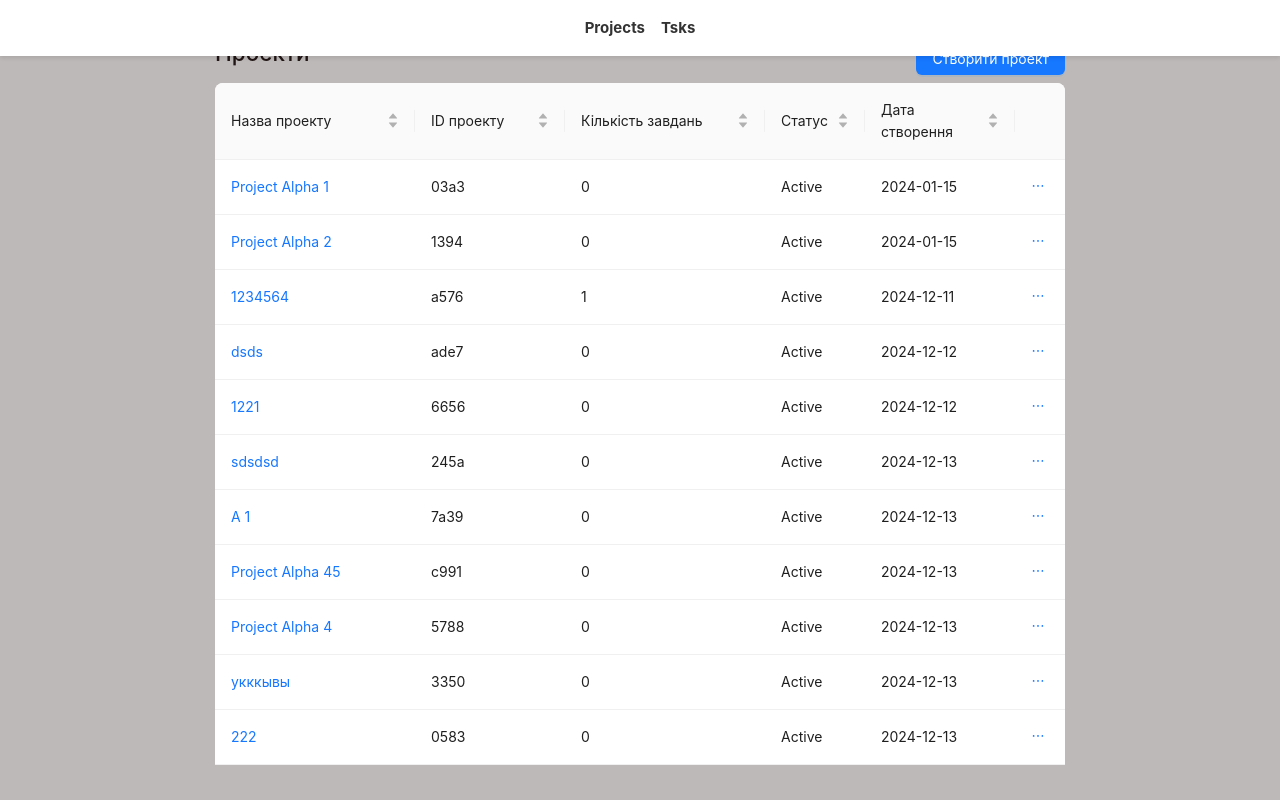
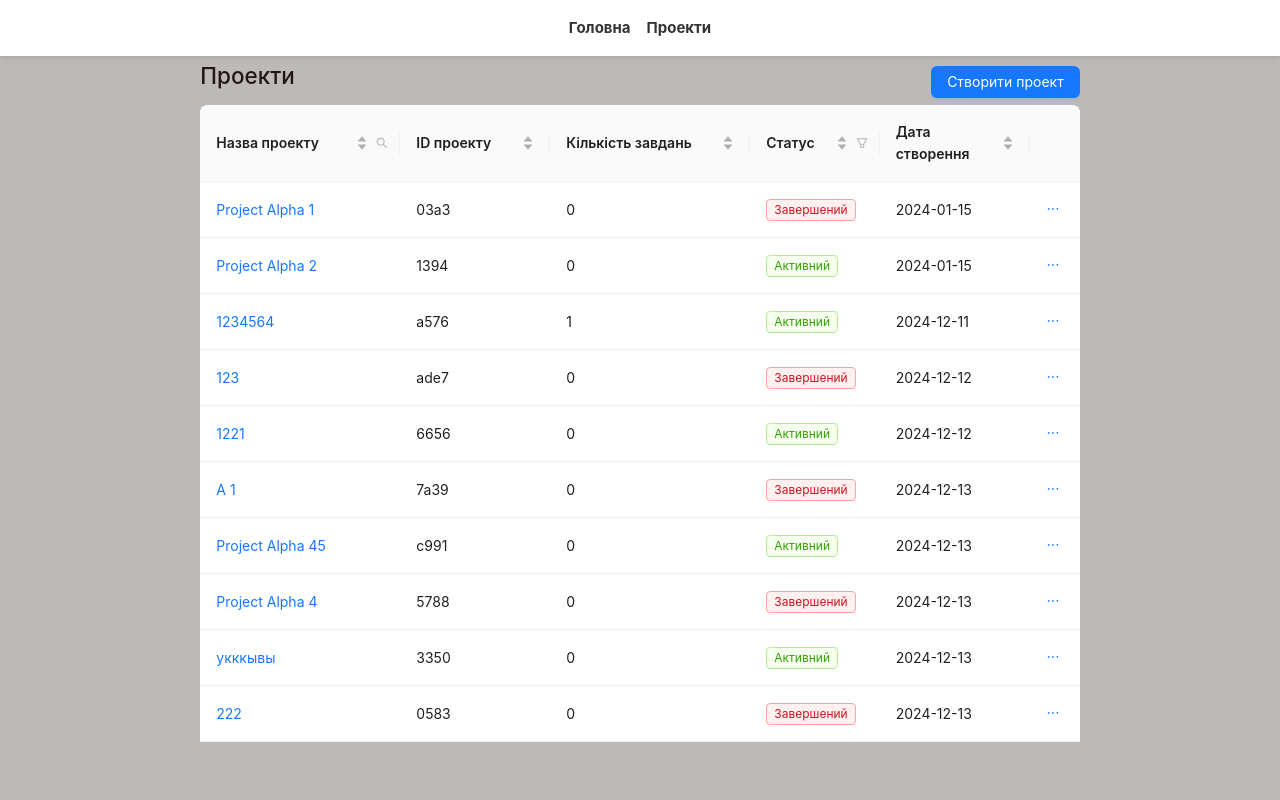
Before and after one commit to Tristwch/payalna-test-task, a Vue app: page / in a window 1280 px wide. Built offline with nearby package versions, Linux system fonts and the light colour scheme; data requests are answered from the project's data file; the HTML template or start-up script is replaced by a standard one.

Commit message:
implement filtering for projects

```diff
--- a/db.json
+++ b/db.json
@@ -4,7 +4,7 @@
       "id": "03a3",
       "projectName": "Project Alpha 1",
       "taskCount": 0,
-      "status": "Active",
+      "status": "Завершений",
       "creationDate": "2024-01-15",
       "description": ""
     },
@@ -12,23 +12,24 @@
       "id": "1394",
       "projectName": "Project Alpha 2",
       "taskCount": 0,
-      "status": "Active",
+      "status": "Активний",
       "creationDate": "2024-01-15"
     },
     {
       "id": "a576",
       "projectName": "1234564",
       "taskCount": 1,
-      "status": "Active",
+      "status": "Активний",
       "creationDate": "2024-12-11",
       "description": ""
     },
     {
       "id": "ade7",
-      "projectName": "dsds",
+      "projectName": "123",
       "taskCount": 0,
-      "status": "Active",
-      "creationDate": "2024-12-12"
+      "status": "Завершений",
+      "creationDate": "2024-12-12",
+      "description": ""
     },
     {
       "id": "6656",
@@ -36,15 +37,7 @@
       "description": "",
       "creationDate": "2024-12-12",
       "taskCount": 0,
-      "status": "Active"
-    },
-    {
-      "id": "245a",
-      "projectName": "sdsdsd",
-      "description": "sds",
-      "creationDate": "2024-12-13",
-      "taskCount": 0,
-      "status": "Active"
+      "status": "Активний"
     },
     {
       "id": "7a39",
@@ -52,7 +45,7 @@
       "description": "",
       "creationDate": "2024-12-13",
       "taskCount": 0,
-      "status": "Active"
+      "status": "Завершений"
     },
     {
       "id": "c991",
@@ -60,7 +53,7 @@
       "description": "",
       "creationDate": "2024-12-13",
       "taskCount": 0,
-      "status": "Active"
+      "status": "Активний"
     },
     {
       "id": "5788",
@@ -68,7 +61,7 @@
       "description": "",
       "creationDate": "2024-12-13",
       "taskCount": 0,
-      "status": "Active"
+      "status": "Завершений"
     },
     {
       "id": "3350",
@@ -76,7 +69,7 @@
       "description": "",
       "creationDate": "2024-12-13",
       "taskCount": 0,
-      "status": "Active"
+      "status": "Активний"
     },
     {
       "id": "0583",
@@ -84,7 +77,7 @@
       "description": "",
       "creationDate": "2024-12-13",
       "taskCount": 0,
-      "status": "Active"
+      "status": "Завершений"
     }
   ],
   "tasks": [
@@ -92,7 +85,7 @@
       "id": "55a8",
       "taskName": "123sds",
       "assignee": "sdsd",
-      "status": "Pending",
+      "status": "Активний",
       "dueDate": "2024-12-16",
       "projectId": "a576"
     },
@@ -100,7 +93,7 @@
       "id": "40d3",
       "taskName": "123",
       "assignee": "dsds",
-      "status": "Pending",
+      "status": "Завершений",
       "dueDate": "2024-12-31",
       "projectId": "a576"
     },
@@ -108,7 +101,7 @@
       "id": "5c45",
       "taskName": "test",
       "assignee": "фу",
-      "status": "Pending",
+      "status": "Завершений",
       "dueDate": "2024-12-20",
       "projectId": "a576"
     },
@@ -116,7 +109,7 @@
       "id": "2f54",
       "taskName": "test",
       "assignee": "аавав",
-      "status": "Pending",
+      "status": "Завершений",
       "dueDate": "2024-12-15",
       "projectId": "03a3"
     },
@@ -124,7 +117,7 @@
       "id": "69d9",
       "taskName": "test",
       "assignee": "dsds",
-      "status": "Pending",
+      "status": "Завершений",
       "dueDate": "2024-12-14",
       "projectId": "a576"
     },
@@ -132,7 +125,7 @@
       "id": "f9cf",
       "taskName": "test",
       "assignee": "dsds",
-      "status": "Pending",
+      "status": "Завершений",
       "dueDate": "2024-12-17",
       "projectId": "1394"
     },
@@ -140,8 +133,16 @@
       "id": "2e1f",
       "taskName": "test",
       "assignee": "dsdsds",
-      "status": "Pending",
+      "status": "Завершений",
       "dueDate": "2024-12-19",
+      "projectId": "a576"
+    },
+    {
+      "id": "5214",
+      "taskName": "sd",
+      "assignee": "dsds",
+      "status": "Завершений",
+      "dueDate": "2024-12-12",
       "projectId": "a576"
     }
   ]
--- a/src/App.vue
+++ b/src/App.vue
@@ -4,8 +4,8 @@
   <header>
     <div class="wrapper">
       <nav>
-        <RouterLink to="/">Projects</RouterLink>
-        <RouterLink to="/project">Tsks</RouterLink>
+        <RouterLink to="/project">Головна</RouterLink>
+        <RouterLink to="/">Проекти</RouterLink>
       </nav>
     </div>
   </header>
--- a/src/assets/main.css
+++ b/src/assets/main.css
@@ -20,4 +20,8 @@
     display: grid;
     padding: 0 2rem;
   }
+
+  .ant-table-column-title {
+    font-weight: 600;
+  }
 }
--- a/src/components/projects/CProjectsTable.vue
+++ b/src/components/projects/CProjectsTable.vue
@@ -5,36 +5,99 @@
     :pagination="false"
     @resizeColumn="handleResizeColumn"
   >
-    <template #bodyCell="{ column, record }">
+    <template
+      #customFilterDropdown="{ setSelectedKeys, selectedKeys, confirm, clearFilters, column }"
+    >
+      <div style="padding: 8px">
+        <a-input
+          ref="searchInput"
+          :placeholder="`Пошук ${column.dataIndex}`"
+          :value="selectedKeys[0]"
+          style="width: 188px; margin-bottom: 8px; display: block"
+          @change="(e) => setSelectedKeys(e.target.value ? [e.target.value] : [])"
+          @pressEnter="handleSearch(selectedKeys, confirm, column.dataIndex)"
+        />
+        <a-button
+          type="primary"
+          size="small"
+          style="width: 90px; margin-right: 8px"
+          @click="handleSearch(selectedKeys, confirm, column.dataIndex)"
+        >
+          <template #icon><SearchOutlined /></template>
+          Пошук
+        </a-button>
+        <a-button size="small" style="width: 90px" @click="handleReset(clearFilters)">
+          Скинути
+        </a-button>
+      </div>
+    </template>
+
+    <template #customFilterIcon="{ filtered, column }">
+      <template v-if="column.key === 'projectName'">
+        <SearchOutlined :style="{ color: filtered ? '#108ee9' : undefined }" />
+      </template>
+      <template v-else>
+        <FilterOutlined :style="{ color: filtered ? '#108ee9' : undefined }" />
+      </template>
+    </template>
+
+    <template #bodyCell="{ text, column, record }">
       <template v-if="column.key === 'projectName'">
         <div class="projectName">
-          <RouterLink :to="`/projects/${record.id}`"> {{ record.projectName }} </RouterLink>
+          <RouterLink :to="`/projects/${record.id}`">
+            <span v-if="state.searchText && state.searchedColumn === column.dataIndex">
+              <template
+                v-for="(fragment, i) in text
+                  .toString()
+                  .split(new RegExp(`(?<=${state.searchText})|(?=${state.searchText})`, 'i'))"
+              >
+                <mark
+                  v-if="fragment.toLowerCase() === state.searchText.toLowerCase()"
+                  :key="i"
+                  class="highlight"
+                >
+                  {{ fragment }}
+                </mark>
+                <template v-else>{{ fragment }}</template>
+              </template>
+            </span>
+            <span v-else>{{ text }}</span>
+          </RouterLink>
         </div>
       </template>
-      <template v-if="column.key === 'action'"
-        ><a-dropdown :placement="'left'">
+
+      <template v-if="column.key === 'status'">
+        <a-tag :color="record.status === 'Активний' ? 'green' : 'red'">
+          {{ record.status }}
+        </a-tag>
+      </template>
+
+      <template v-if="column.key === 'action'">
+        <a-dropdown :placement="'left'">
           <a class="ant-dropdown-link" @click.prevent>
             <EllipsisOutlined />
           </a>
           <template #overlay>
             <a-menu>
-              <a-menu-item @click="openModal(record)"> Редагувати </a-menu-item>
-              <a-menu-item @click="projectsStore.deleteProject(record.id)"> Видалити </a-menu-item>
+              <a-menu-item @click="openModal(record)">Редагувати</a-menu-item>
+              <a-menu-item @click="projectsStore.deleteProject(record.id)">Видалити</a-menu-item>
             </a-menu>
           </template>
         </a-dropdown>
       </template>
     </template>
   </a-table>
+
   <CProjectModal />
 </template>
+
 <script lang="ts" setup>
-import { onMounted, ref } from 'vue'
-import type { TableColumnsType } from 'ant-design-vue'
+import { onMounted, ref, reactive } from 'vue'
 import { useProjectsStore } from '../../stores/projects'
-import { EllipsisOutlined } from '@ant-design/icons-vue'
+import { EllipsisOutlined, SearchOutlined, FilterOutlined } from '@ant-design/icons-vue'
 import CProjectModal from './CProjectModal.vue'
 import type { IProjects } from '../..//types/projects'
+import type { TableColumnsType } from 'ant-design-vue'
 
 const columns = ref<TableColumnsType<IProjects>>([
   {
@@ -47,6 +110,8 @@
       compare: (a, b) => a.projectName.localeCompare(b.projectName),
       multiple: 1,
     },
+    customFilterDropdown: true,
+    onFilter: (value, record) => record.projectName.toLowerCase().includes(value.toLowerCase()),
   },
   {
     title: 'ID проекту',
@@ -77,6 +142,17 @@
     key: 'status',
     resizable: true,
     width: 100,
+    filters: [
+      {
+        text: 'Активний',
+        value: 'Активний',
+      },
+      {
+        text: 'Завершений',
+        value: 'Завершений',
+      },
+    ],
+    onFilter: (value: string, record: IProjects) => record.status.indexOf(value) === 0,
     sorter: {
       compare: (a, b) => a.status.localeCompare(b.status),
       multiple: 4,
@@ -89,9 +165,7 @@
     resizable: true,
     width: 150,
     sorter: {
-      compare: (a, b) => {
-        return new Date(a.creationDate).getTime() - new Date(b.creationDate).getTime()
-      },
+      compare: (a, b) => new Date(a.creationDate).getTime() - new Date(b.creationDate).getTime(),
       multiple: 3,
     },
   },
@@ -104,6 +178,12 @@
 ])
 
 const projectsStore = useProjectsStore()
+const searchInput = ref()
+
+const state = reactive({
+  searchText: '',
+  searchedColumn: '',
+})
 
 onMounted(() => {
   projectsStore.getAllProjects()
@@ -135,10 +215,25 @@
 
   localStorage.setItem('projectsTableColumnWidths', JSON.stringify(savedWidths))
 }
+
+const handleSearch = (selectedKeys, confirm, dataIndex) => {
+  confirm()
+  state.searchText = selectedKeys[0]
+  state.searchedColumn = dataIndex
+}
+
+const handleReset = (clearFilters) => {
+  clearFilters({ confirm: true })
+  state.searchText = ''
+}
 </script>
 
 <style lang="scss" scoped>
 .projectName {
   cursor: pointer;
 }
+.highlight {
+  background-color: rgb(255, 192, 105);
+  padding: 0px;
+}
 </style>
--- a/src/components/tasks/CTasksTable.vue
+++ b/src/components/tasks/CTasksTable.vue
@@ -7,7 +7,7 @@
   >
     <template #bodyCell="{ column, record }">
       <template v-if="column.key === 'status'">
-        <a-tag :color="record.status === 'Completed' ? 'green' : 'volcano'">
+        <a-tag :color="record.status === 'Активний' ? 'green' : 'blue'">
           {{ record.status }}
         </a-tag>
       </template>
--- a/src/services/projects.ts
+++ b/src/services/projects.ts
@@ -15,7 +15,7 @@
     description: project.description || '',
     creationDate: new Date().toISOString().split('T')[0],
     taskCount: 0,
-    status: 'Active',
+    status: 'Активний',
   }
 
   await axiosApiInstance.post('projects', payload)
--- a/src/services/tasks.ts
+++ b/src/services/tasks.ts
@@ -15,7 +15,7 @@
   const payload = {
     taskName: task.taskName,
     assignee: task.assignee,
-    status: 'Pending',
+    status: 'Активний',
     dueDate: task.dueDate,
     projectId: task.projectId,
   }
```
